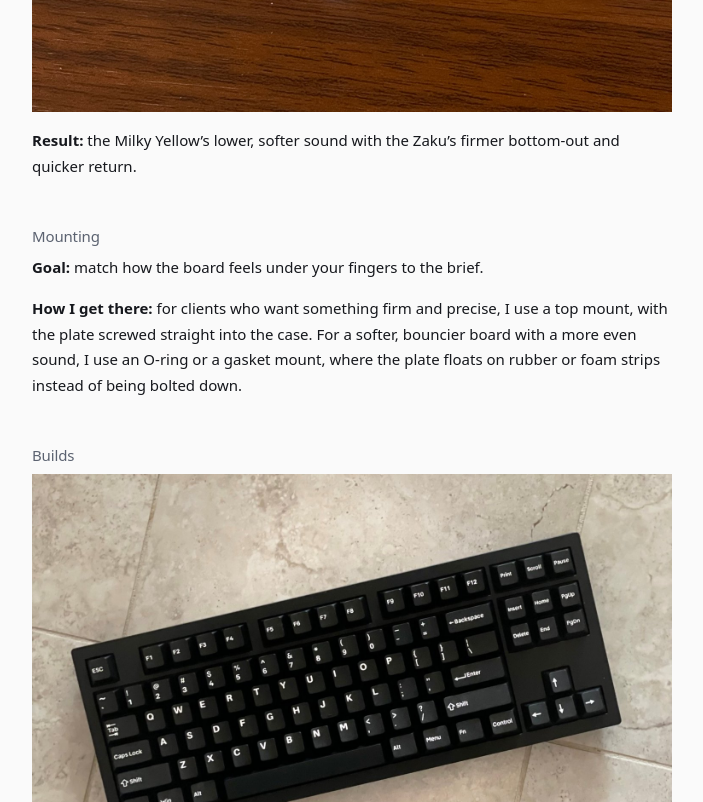
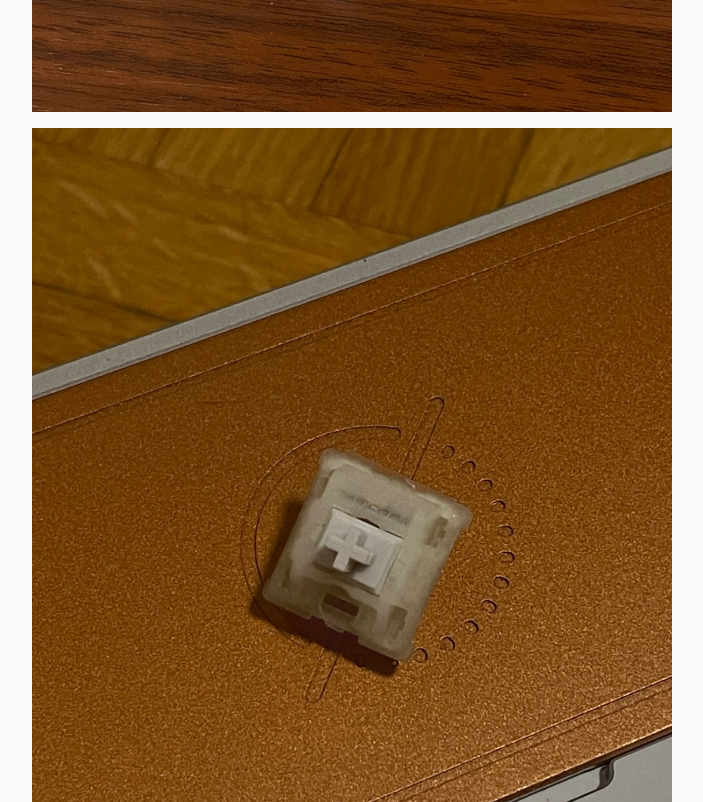
Before and after one commit to hossain-mehraj/hossain-mehraj.github.io, an Astro site: page /projects/custom-keyboards in a window 1280 px wide. Shown: the part 9298-10100 px from the top of the page, without its empty margins (288-991 px from the left). Built offline with nearby package versions, Linux system fonts and the light colour scheme; Astro itself is replaced by a stand-in of ours.

Commit message:
Zaku-Y: add photo of the finished switch

```diff
--- a/src/content/projects/custom-keyboards.md
+++ b/src/content/projects/custom-keyboards.md
@@ -75,6 +75,8 @@ Stock switches rarely land exactly where a client wants, so I take them apart an
 ![The Zaku stem and spring being lowered into the Milky Yellow bottom housing on a switch opener](../../assets/projects/custom-keyboards/franken-08-stem-spring.jpg "Lubed Zaku stem and spring into the Milky Yellow bottom.")
 ![The Milky Yellow top housing being lowered onto the Zaku stem on the switch opener](../../assets/projects/custom-keyboards/franken-09-closing.jpg "Closing the Milky Yellow top housing over the Zaku stem.")
 
+![The finished Zaku-Y switch, fully closed, sitting on a copper-coloured keyboard plate](../../assets/projects/custom-keyboards/franken-10-finished.jpg "The finished Zaku-Y.")
+
 **Result:** the Milky Yellow's lower, softer sound with the Zaku's firmer bottom-out and quicker return.
 
 ### Mounting
```
Also changed, not shown: src/assets/projects/custom-keyboards/franken-10-finished.jpg (added).
